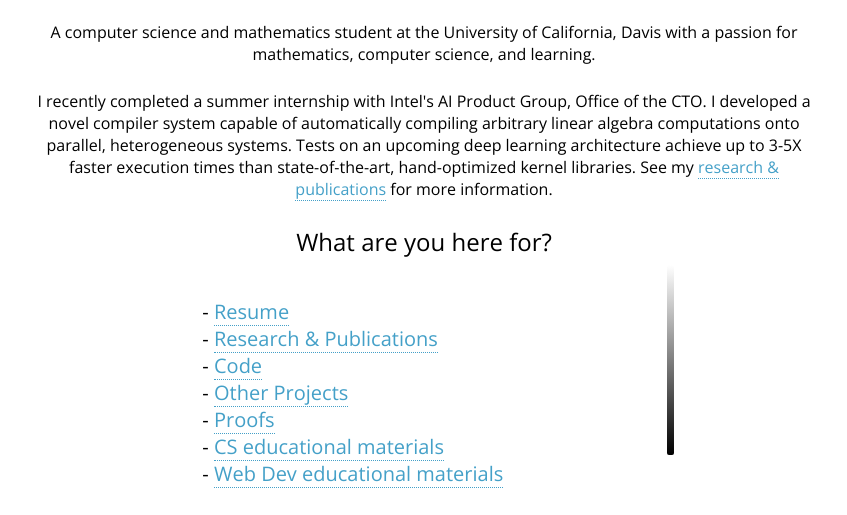
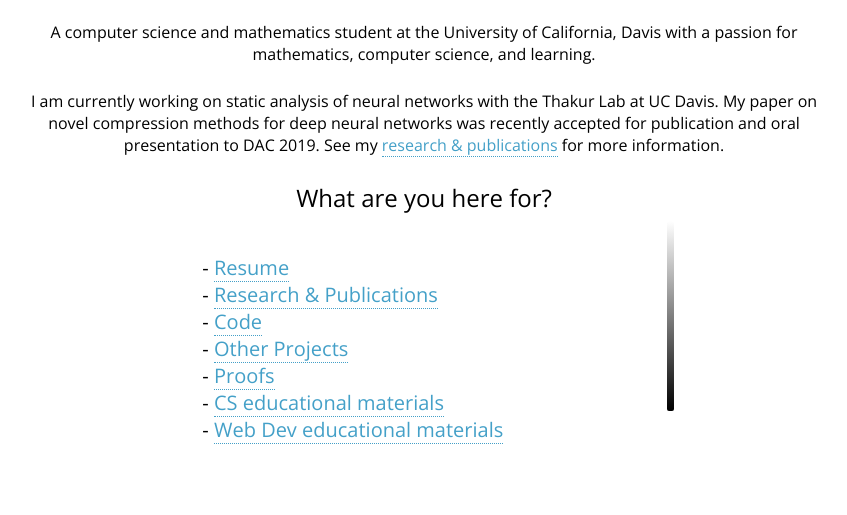
Before and after one commit to matthewsot/matthewsot.github.io, a plain HTML site: page index.html in a window 1280 px wide. Shown: the part 350-865 px from the top of the page, without its empty margins (216-1063 px from the left). After the commit the page ends 821 px from the top, so only its background shows below. Drawn offline with nearby package versions, Linux system fonts and the light colour scheme.

Commit message:
DeepThin accepted to DAC!

```diff
--- a/index.html
+++ b/index.html
@@ -22,14 +22,11 @@
         learning.
     </p>
     <p>
-        I recently completed a summer internship with Intel's AI Product Group,
-        Office of the CTO. I developed a novel compiler system capable of
-        automatically compiling arbitrary linear algebra computations onto
-        parallel, heterogeneous systems. Tests on an upcoming deep learning
-        architecture achieve up to 3-5X faster execution times than
-        state-of-the-art, hand-optimized kernel libraries. See my
-        <a href="research.html">research &amp; publications</a> for more
-        information.
+        I am currently working on static analysis of neural networks with the
+        Thakur Lab at UC Davis. My paper on novel compression methods for deep
+        neural networks was recently accepted for publication and oral
+        presentation to DAC 2019. See my <a href="research.html">research
+        &amp; publications</a> for more information.
     </p>
 
     <h2>What are you here for?</h2>
```
Also changed, not shown: research.html (+3 -1 lines).
